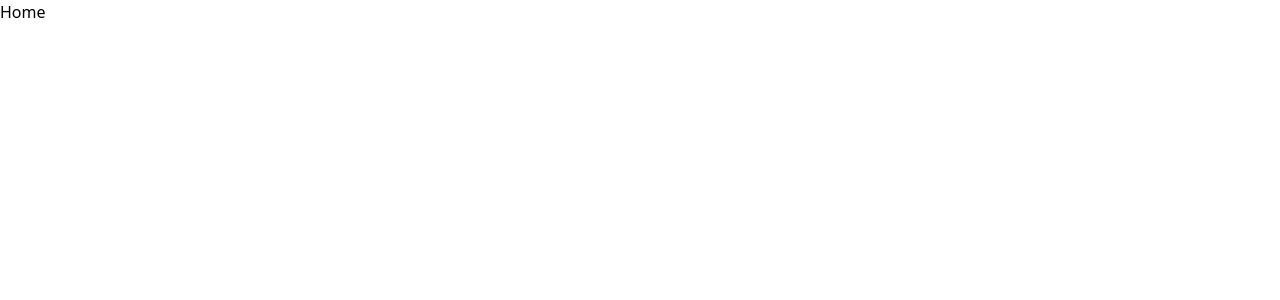
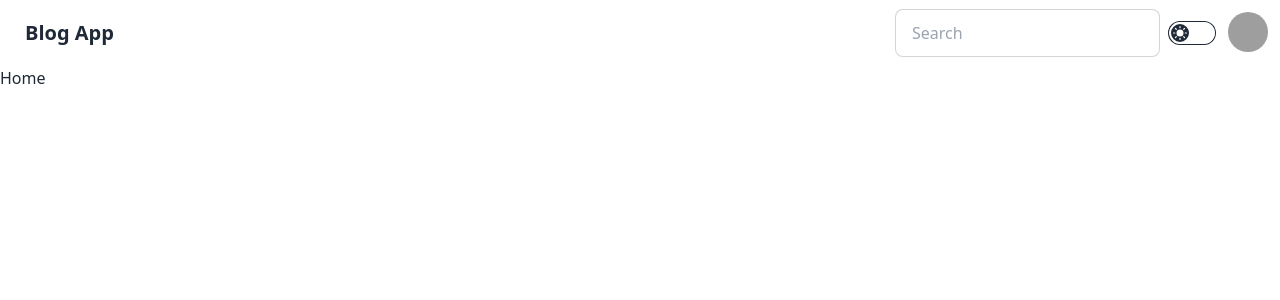
Before and after one commit to Rohit3124/Blog-App, a React (Vite) app in the folder frontend/: page / in a window 1280 px wide. Shown: the top 300 px of the page. Built offline with nearby package versions, Linux system fonts and the light colour scheme; grey boxes are pictures that could not be loaded.

Commit message:
create header

```diff
--- a/frontend/package.json
+++ b/frontend/package.json
@@ -20,6 +20,7 @@
     "@types/react-dom": "^18.3.5",
     "@vitejs/plugin-react": "^4.3.4",
     "autoprefixer": "^10.4.20",
+    "daisyui": "^4.12.22",
     "eslint": "^9.17.0",
     "eslint-plugin-react": "^7.37.2",
     "eslint-plugin-react-hooks": "^5.0.0",
--- a/frontend/src/App.jsx
+++ b/frontend/src/App.jsx
@@ -2,20 +2,30 @@ import { createBrowserRouter, RouterProvider } from "react-router-dom";
 import Home from "./pages/Home";
 import SignIn from "./pages/SignIn";
 import SignUp from "./pages/SignUp";
-export default function App() {
+import Header from "./components/header";
+
+const App = () => {
   const router = createBrowserRouter([
     {
       path: "/",
+      element: <Header />,
+      children: [
+        {
+          index: true,
           element: <Home />,
         },
         {
-      path: "/Sign-in",
+          path: "sign-in",
           element: <SignIn />,
         },
         {
-      path: "/Sign-up",
+          path: "sign-up",
           element: <SignUp />,
+        },
+      ],
     },
   ]);
   return <RouterProvider router={router} />;
-}
+};
+
+export default App;
--- /dev/null
+++ b/frontend/src/components/Header.jsx
@@ -0,0 +1,92 @@
+import { Link, Outlet } from "react-router-dom";
+
+const Header = () => {
+  return (
+    <>
+      <div className="navbar bg-base-100 ">
+        <div className="flex-1">
+          <a className="btn btn-ghost text-xl">Blog App</a>
+        </div>
+        <div className="flex-none gap-2">
+          <div className="form-control">
+            <input
+              type="text"
+              placeholder="Search"
+              className="input input-bordered w-24 md:w-auto"
+            />
+          </div>
+          <label className="grid cursor-pointer place-items-center">
+            <input
+              type="checkbox"
+              value="synthwave"
+              className="toggle theme-controller bg-base-content col-span-2 col-start-1 row-start-1"
+            />
+            <svg
+              className="stroke-base-100 fill-base-100 col-start-1 row-start-1"
+              xmlns="http://www.w3.org/2000/svg"
+              width="14"
+              height="14"
+              viewBox="0 0 24 24"
+              fill="none"
+              stroke="currentColor"
+              strokeWidth="2"
+              strokeLinecap="round"
+              strokeLinejoin="round"
+            >
+              <circle cx="12" cy="12" r="5" />
+              <path d="M12 1v2M12 21v2M4.2 4.2l1.4 1.4M18.4 18.4l1.4 1.4M1 12h2M21 12h2M4.2 19.8l1.4-1.4M18.4 5.6l1.4-1.4" />
+            </svg>
+            <svg
+              className="stroke-base-100 fill-base-100 col-start-2 row-start-1"
+              xmlns="http://www.w3.org/2000/svg"
+              width="14"
+              height="14"
+              viewBox="0 0 24 24"
+              fill="none"
+              stroke="currentColor"
+              strokeWidth="2"
+              strokeLinecap="round"
+              strokeLinejoin="round"
+            >
+              <path d="M21 12.79A9 9 0 1 1 11.21 3 7 7 0 0 0 21 12.79z"></path>
+            </svg>
+          </label>
+          <div className="dropdown dropdown-end">
+            <div
+              tabIndex={0}
+              role="button"
+              className="btn btn-ghost btn-circle avatar"
+            >
+              <div className="w-10 rounded-full">
+                <img
+                  alt="Tailwind CSS Navbar component"
+                  src="https://img.daisyui.com/images/stock/photo-1534528741775-53994a69daeb.webp"
+                />
+              </div>
+            </div>
+            <ul
+              tabIndex={0}
+              className="menu menu-sm dropdown-content bg-base-100 rounded-box z-[1] mt-3 w-52 p-2 shadow"
+            >
+              <li>
+                <Link className="justify-between" to="/">
+                  Profile
+                  <span className="badge">New</span>
+                </Link>
+              </li>
+              <li>
+                <Link to="sign-in">Sign-in</Link>
+              </li>
+              <li>
+                <Link to="sign-up">Sign-up</Link>{" "}
+              </li>
+            </ul>
+          </div>
+        </div>
+      </div>
+      <Outlet />
+    </>
+  );
+};
+
+export default Header;
--- a/frontend/src/pages/Home.jsx
+++ b/frontend/src/pages/Home.jsx
@@ -1,3 +1,5 @@
-export default function Home() {
+const Home = () => {
   return <div>Home</div>;
-}
+};
+
+export default Home;
--- a/frontend/src/pages/SignIn.jsx
+++ b/frontend/src/pages/SignIn.jsx
@@ -1,3 +1,5 @@
-export default function SignIn() {
+const SignIn = () => {
   return <div>SignIn</div>;
-}
+};
+
+export default SignIn;
--- a/frontend/src/pages/SignUp.jsx
+++ b/frontend/src/pages/SignUp.jsx
@@ -1,3 +1,5 @@
-export default function SignUp() {
+const SignUp = () => {
   return <div>SignUp</div>;
-}
+};
+
+export default SignUp;
--- a/frontend/tailwind.config.js
+++ b/frontend/tailwind.config.js
@@ -1,8 +1,13 @@
+import daisyui from "daisyui";
 /** @type {import('tailwindcss').Config} */
 export default {
   content: ["./index.html", "./src/**/*.{js,ts,jsx,tsx}"],
   theme: {
     extend: {},
   },
-  plugins: [],
+  plugins: [daisyui],
+  daisyui: {
+    themes: ["light", "dark"],
+    darkTheme: "light",
+  },
 };
```
Also changed, not shown: 1 other file (tests, documents, lock files or other folders). Lines whose indentation alone changed are shown as unchanged.
